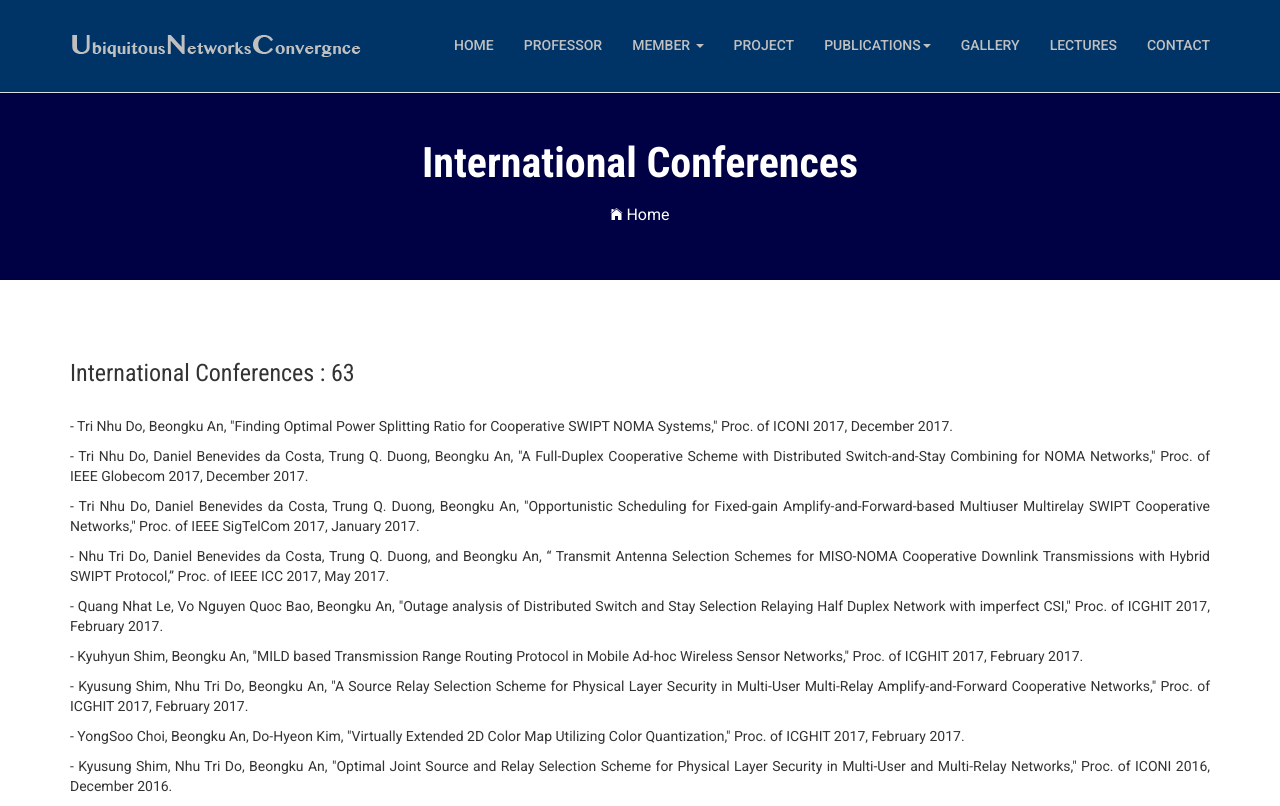
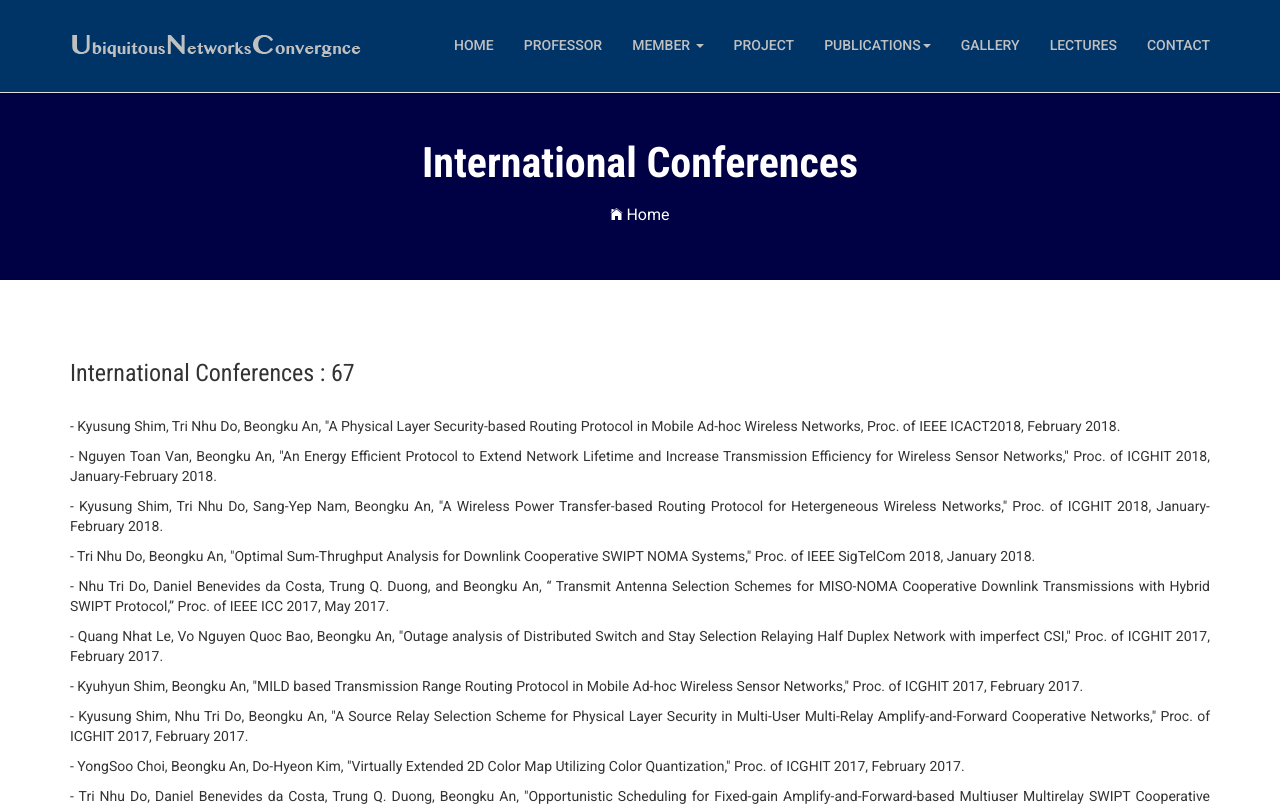
Before and after one commit to jaejin1/UNClabhomepage, a PHP site: page /internationalC.php in a window 1280 px wide. Shown: the top 806 px of the page. Run offline with PHP 8.4, Linux system fonts and the light colour scheme; some libraries are stand-ins or nearby versions; some web fonts are replaced.

Commit message:
international Conference update

```diff
--- a/internationalC.php
+++ b/internationalC.php
@@ -105,14 +105,18 @@ Header Section Start
                 <div class="block" style="text-align:justify">
                     <h3 class="count">International Conferences :  </h3>
                     <ul>
-                        <li>- Tri Nhu Do, Beongku An, "Finding Optimal Power Splitting Ratio for Cooperative SWIPT NOMA Systems," Proc. of ICONI 2017, December 2017.</li>
-                        <li>- Tri Nhu Do, Daniel Benevides da Costa, Trung Q. Duong, Beongku An, "A Full-Duplex Cooperative Scheme with Distributed Switch-and-Stay Combining for NOMA Networks," Proc. of IEEE Globecom 2017,  December 2017.</li>
-                        <li>- Tri Nhu Do, Daniel Benevides da Costa, Trung Q. Duong, Beongku An, "Opportunistic Scheduling for Fixed-gain Amplify-and-Forward-based Multiuser Multirelay SWIPT Cooperative Networks," Proc. of IEEE SigTelCom 2017, January 2017.</li>
+                        <li>- Kyusung Shim, Tri Nhu Do, Beongku An, "A Physical Layer Security-based Routing Protocol in Mobile Ad-hoc Wireless Networks, Proc. of IEEE ICACT2018, February 2018.</li>
+                        <li>- Nguyen Toan Van, Beongku An, "An Energy Efficient Protocol to Extend Network Lifetime and Increase Transmission Efficiency for Wireless Sensor Networks," Proc. of ICGHIT 2018, January-February 2018.</li>
+                        <li>- Kyusung Shim, Tri Nhu Do, Sang-Yep Nam, Beongku An, "A Wireless Power Transfer-based Routing Protocol for Hetergeneous Wireless Networks," Proc. of ICGHIT 2018, January-February 2018.</li>
+                        <li>- Tri Nhu Do,  Beongku An, "Optimal Sum-Thrughput Analysis for Downlink Cooperative SWIPT NOMA Systems," Proc. of IEEE SigTelCom 2018, January 2018.</li>
                         <li>- Nhu Tri Do, Daniel Benevides da Costa, Trung Q. Duong, and Beongku An, “ Transmit Antenna Selection Schemes for MISO-NOMA Cooperative Downlink Transmissions with Hybrid SWIPT Protocol,” Proc. of IEEE ICC 2017, May 2017.</li>
                         <li>- Quang Nhat Le, Vo Nguyen Quoc Bao, Beongku An, "Outage analysis of Distributed Switch and Stay Selection Relaying Half Duplex Network with imperfect CSI," Proc. of ICGHIT 2017, February 2017.</li>
                         <li>- Kyuhyun Shim, Beongku An, "MILD based Transmission Range Routing Protocol in Mobile Ad-hoc Wireless Sensor Networks," Proc. of ICGHIT 2017, February 2017.</li>
                         <li>- Kyusung Shim, Nhu Tri Do, Beongku An, "A Source Relay Selection Scheme for Physical Layer Security in Multi-User Multi-Relay Amplify-and-Forward Cooperative Networks," Proc. of ICGHIT 2017, February 2017.</li>
                         <li>- YongSoo Choi, Beongku An, Do-Hyeon Kim, "Virtually Extended 2D Color Map Utilizing Color Quantization," Proc. of ICGHIT 2017, February 2017.</li>
+                        <li>- Tri Nhu Do, Daniel Benevides da Costa, Trung Q. Duong, Beongku An, "Opportunistic Scheduling for Fixed-gain Amplify-and-Forward-based Multiuser Multirelay SWIPT Cooperative Networks," Proc. of IEEE SigTelCom 2017, January 2017.</li>
+                        <li>- Tri Nhu Do, Daniel Benevides da Costa, Trung Q. Duong, Beongku An, "A Full-Duplex Cooperative Scheme with Distributed Switch-and-Stay Combining for NOMA Networks," Proc. of IEEE Globecom 2017,  December 2017.</li>
+                        <li>- Tri Nhu Do, Beongku An, "Finding Optimal Power Splitting Ratio for Cooperative SWIPT NOMA Systems," Proc. of ICONI 2017, December 2017.</li>
                         <li>- Kyusung Shim, Nhu Tri Do, Beongku An, "Optimal Joint Source and Relay Selection Scheme for Physical Layer Security in Multi-User and Multi-Relay Networks," Proc. of ICONI 2016, December 2016.</li>
                         <li>- Le The Dung, Tran Dinh Hieu, Beongku An, Byung-Seo Kim, "How Does Beamforming Influence the Connectivity of Cognitive Radio Ad-hoc Networks ?," Proc. of IS3C2016, July 2016.</li>
                         <li>- Le The Dung, Seungwan Jo, Beongku An, "Demonstration of Low-Complexity LED-to-LED Two-way Visible Light Communication System," Proc. of IS3C2016, July 2016..</li>
```
